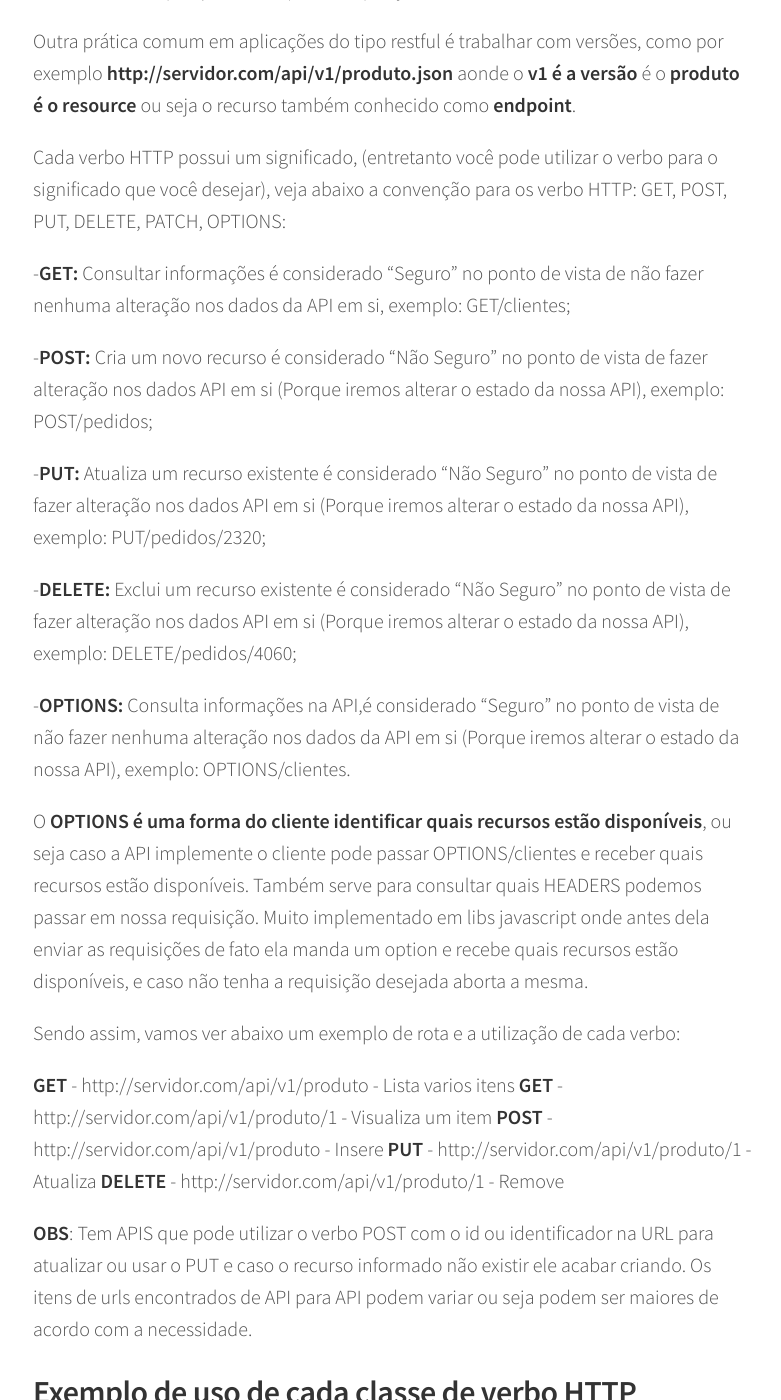
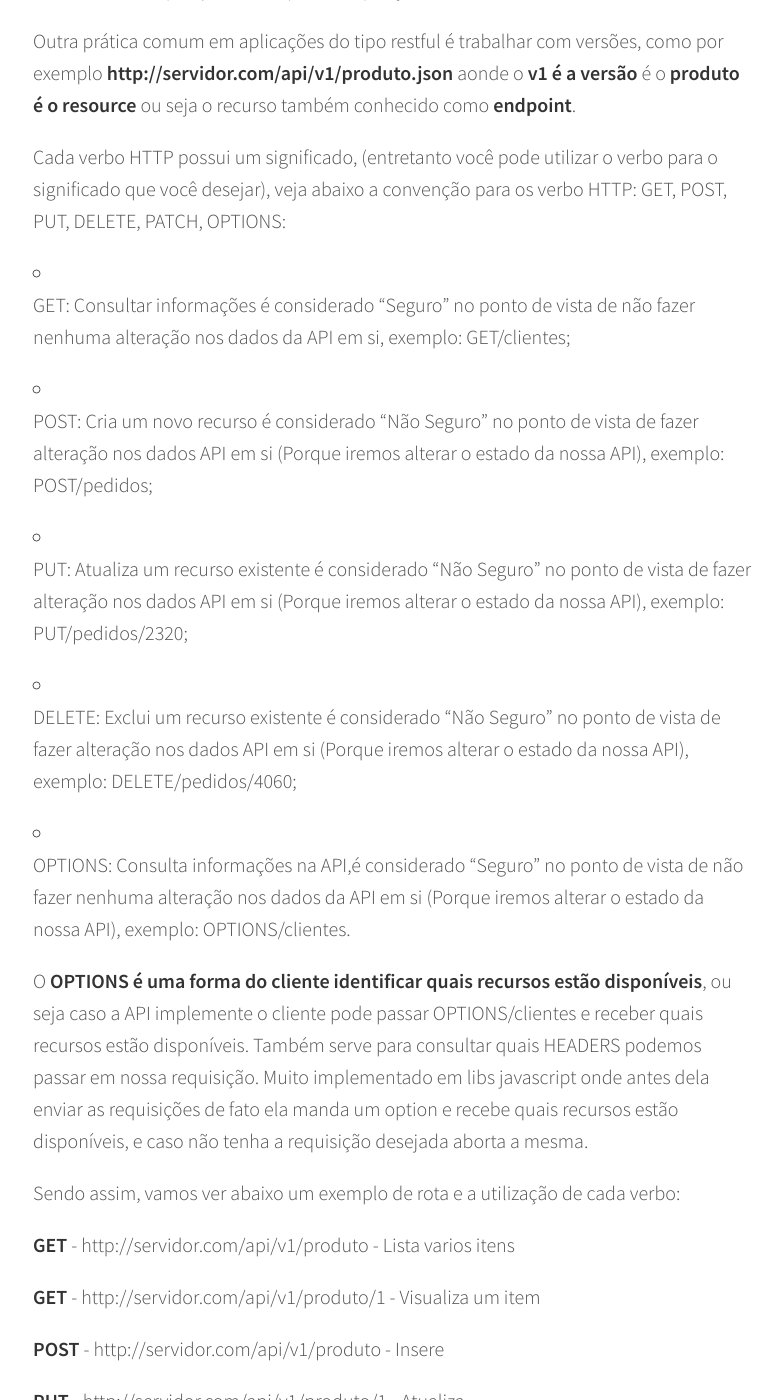
Before and after one commit to paulodutra/paulodutra.github.io, a Jekyll site: the page built from _posts/2020-04-21-webservices-api-restful-e-protocolo-http.md, in a window 1280 px wide and 1400 px high, scrolled down 1859 px. Shown: the whole window, without its empty margins (247-1028 px from the left). Built offline with Jekyll 4.4.1, drawn with Linux system fonts in a browser that asks for light colours; comment, search, counter and statistics services are not loaded; some of the changed lines change nothing that is shown.

Commit message:
correção de formatação da lista

```diff
--- a/_posts/2020-04-21-webservices-api-restful-e-protocolo-http.md
+++ b/_posts/2020-04-21-webservices-api-restful-e-protocolo-http.md
@@ -45,15 +45,15 @@ Outra prática comum em aplicações do tipo restful é trabalhar com versões,
 
 Cada verbo HTTP possui um significado, (entretanto você pode utilizar o verbo para o significado que você desejar), veja abaixo a convenção para os verbo HTTP: GET, POST, PUT, DELETE, PATCH, OPTIONS:
 
--**GET:** Consultar informações é considerado "Seguro" no ponto de vista de não fazer nenhuma alteração nos dados da API em si, exemplo: GET/clientes;
+- GET: Consultar informações é considerado "Seguro" no ponto de vista de não fazer nenhuma alteração nos dados da API em si, exemplo: GET/clientes;
 
--**POST:** Cria um novo recurso é considerado "Não Seguro" no ponto de vista de fazer alteração nos dados API em si (Porque iremos alterar o estado da nossa API), exemplo: POST/pedidos;
+- POST: Cria um novo recurso é considerado "Não Seguro" no ponto de vista de fazer alteração nos dados API em si (Porque iremos alterar o estado da nossa API), exemplo: POST/pedidos;
 
--**PUT:** Atualiza um recurso existente é considerado "Não Seguro" no ponto de vista de fazer alteração nos dados API em si (Porque iremos alterar o estado da nossa API), exemplo: PUT/pedidos/2320;
+- PUT: Atualiza um recurso existente é considerado "Não Seguro" no ponto de vista de fazer alteração nos dados API em si (Porque iremos alterar o estado da nossa API), exemplo: PUT/pedidos/2320;
 
--**DELETE:** Exclui um recurso existente é considerado "Não Seguro" no ponto de vista de fazer alteração nos dados API em si (Porque iremos alterar o estado da nossa API), exemplo: DELETE/pedidos/4060;
+- DELETE: Exclui um recurso existente é considerado "Não Seguro" no ponto de vista de fazer alteração nos dados API em si (Porque iremos alterar o estado da nossa API), exemplo: DELETE/pedidos/4060;
 
--**OPTIONS:** Consulta informações na API,é considerado "Seguro" no ponto de vista de não fazer nenhuma alteração nos dados da API em si (Porque iremos alterar o estado da nossa API), exemplo: OPTIONS/clientes.
+- OPTIONS: Consulta informações na API,é considerado "Seguro" no ponto de vista de não fazer nenhuma alteração nos dados da API em si (Porque iremos alterar o estado da nossa API), exemplo: OPTIONS/clientes.
 
 
 O **OPTIONS é uma forma do  cliente identificar quais recursos estão disponíveis**, ou seja caso a API implemente o cliente pode passar OPTIONS/clientes e receber quais recursos estão disponíveis. Também serve para consultar quais HEADERS podemos passar em nossa requisição. Muito implementado em libs javascript onde antes dela enviar as requisições de fato ela manda um option e recebe quais recursos estão disponíveis, e caso não tenha a requisição desejada aborta a mesma.
@@ -61,9 +61,13 @@ O **OPTIONS é uma forma do  cliente identificar quais recursos estão disponív
 Sendo assim, vamos ver abaixo um exemplo de rota e a utilização de cada verbo:
 
 **GET** - http://servidor.com/api/v1/produto - Lista varios itens
+
 **GET** - http://servidor.com/api/v1/produto/1 - Visualiza um item
+
 **POST** - http://servidor.com/api/v1/produto - Insere
+
 **PUT** -  http://servidor.com/api/v1/produto/1  - Atualiza
+
 **DELETE** -  http://servidor.com/api/v1/produto/1 - Remove
 
 **OBS**: Tem APIS que pode utilizar o verbo POST com o id ou identificador na URL para atualizar ou usar o PUT e caso o recurso informado não existir ele acabar criando.
```
